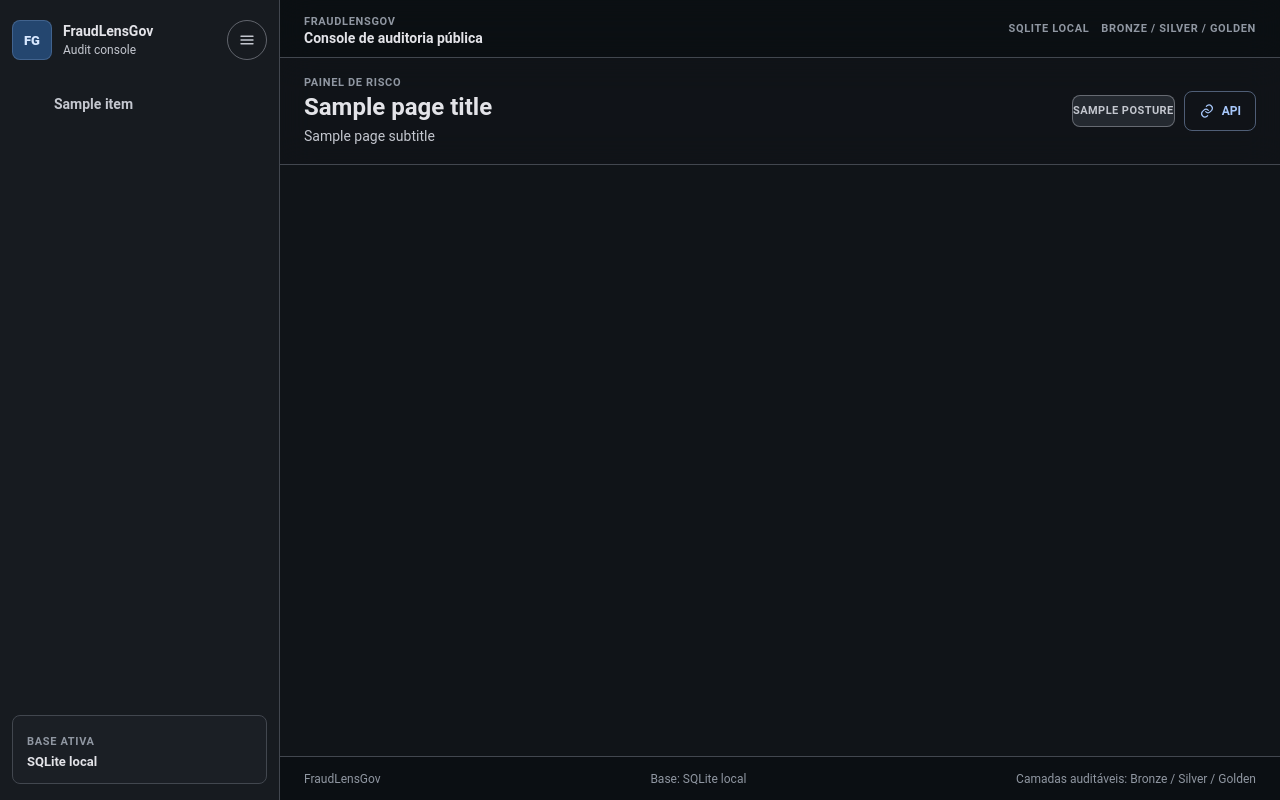
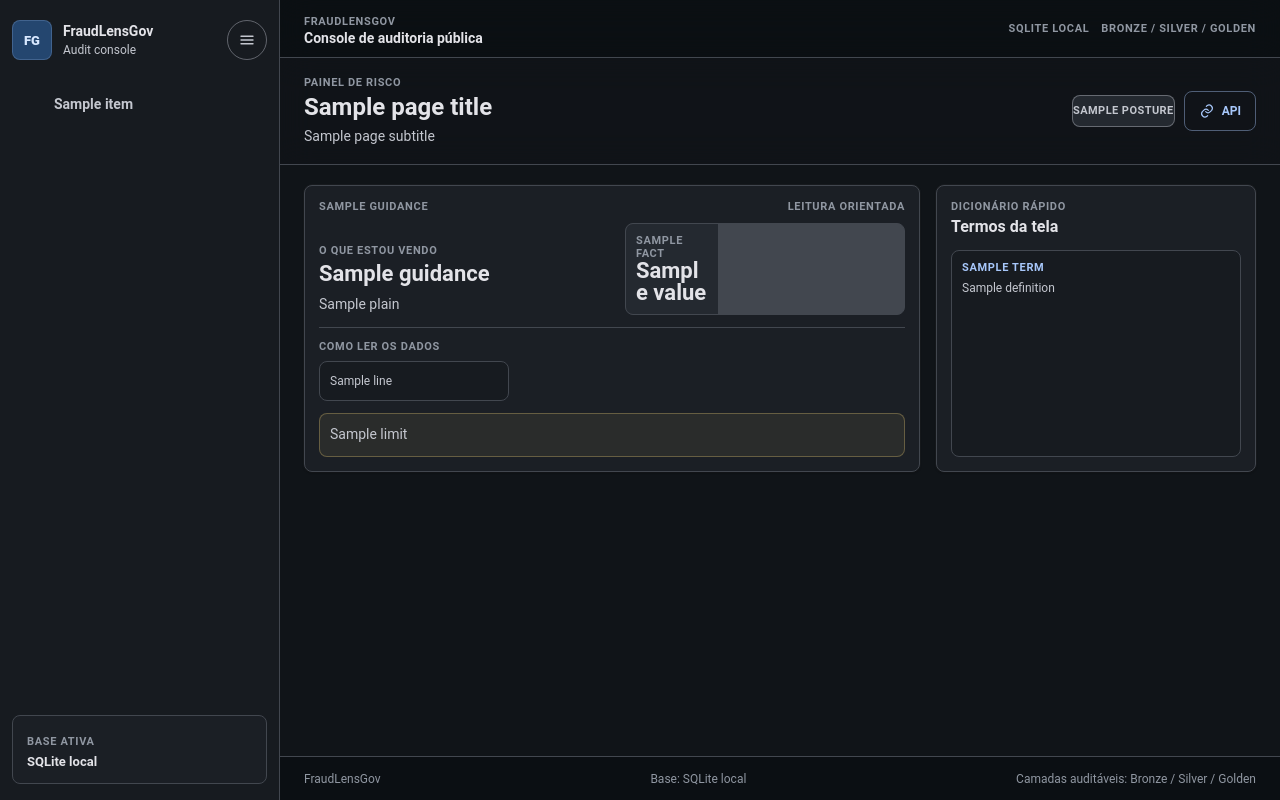
Before and after one commit to viamus/FraudLensGov, a Django app: template audit_ui/templates/audit_ui/dashboard.html in a window 1280 px wide. Run offline with Django 5.2, Linux system fonts and the light colour scheme; the template is opened without the code that fills it: most values are stand-ins (such as "Sample title", 1, 10 or a date in 2020).

Commit message:
Add guided dashboard context

```diff
--- a/audit_ui/static/audit_ui/app.css
+++ b/audit_ui/static/audit_ui/app.css
@@ -527,6 +527,170 @@ svg {
   align-items: start;
 }
 
+.guidance-grid {
+  display: grid;
+  grid-template-columns: minmax(0, 1.18fr) minmax(320px, .52fr);
+  gap: 16px;
+  align-items: stretch;
+}
+
+.guidance-panel,
+.glossary-panel {
+  padding: 14px;
+}
+
+.guidance-kicker {
+  display: flex;
+  align-items: center;
+  justify-content: space-between;
+  gap: 10px;
+  color: var(--soft);
+  font-size: var(--md-sys-type-label-small);
+  font-weight: 760;
+  letter-spacing: .06em;
+  text-transform: uppercase;
+}
+
+.guidance-body {
+  margin-top: 10px;
+  display: grid;
+  grid-template-columns: minmax(0, 1fr) minmax(280px, .58fr);
+  gap: 12px;
+  align-items: end;
+}
+
+.guidance-body h2,
+.glossary-head h2 {
+  margin: 4px 0 0;
+  color: var(--ink);
+  font-size: var(--md-sys-type-title-large);
+  line-height: 1.2;
+}
+
+.guidance-body p:not(.eyebrow),
+.guidance-limit,
+.panel-context,
+.term-list dd {
+  color: var(--muted);
+  font-size: var(--md-sys-type-body-medium);
+  line-height: 1.55;
+}
+
+.guidance-body p:not(.eyebrow) {
+  max-width: 860px;
+  margin: 6px 0 0;
+}
+
+.guidance-facts {
+  display: grid;
+  grid-template-columns: repeat(3, minmax(0, 1fr));
+  gap: 1px;
+  overflow: hidden;
+  border: 1px solid var(--line);
+  border-radius: var(--radius);
+  background: var(--line);
+}
+
+.guidance-facts div {
+  min-height: 66px;
+  padding: 10px;
+  display: grid;
+  align-content: space-between;
+  background: var(--md-sys-color-surface-container-high);
+}
+
+.guidance-facts span,
+.term-list dt {
+  color: var(--soft);
+  font-size: var(--md-sys-type-label-small);
+  font-weight: 760;
+  letter-spacing: .06em;
+  text-transform: uppercase;
+}
+
+.guidance-facts strong {
+  color: var(--ink);
+  font-size: var(--md-sys-type-title-large);
+  line-height: 1;
+  overflow-wrap: anywhere;
+}
+
+.guidance-reading {
+  margin-top: 12px;
+  padding-top: 12px;
+  border-top: 1px solid var(--line);
+}
+
+.guidance-reading ul {
+  margin: 8px 0 0;
+  padding: 0;
+  display: grid;
+  grid-template-columns: repeat(3, minmax(0, 1fr));
+  gap: 8px;
+  list-style: none;
+}
+
+.guidance-reading li {
+  min-height: 0;
+  padding: 10px;
+  display: flex;
+  align-items: flex-start;
+  color: var(--muted);
+  border: 1px solid var(--line);
+  border-radius: var(--radius);
+  background: var(--md-sys-color-surface-container-low);
+  font-size: var(--md-sys-type-body-small);
+  line-height: 1.5;
+}
+
+.guidance-limit {
+  margin: 12px 0 0;
+  padding: 10px;
+  border: 1px solid rgba(230, 200, 117, .32);
+  border-radius: var(--radius);
+  background: rgba(230, 200, 117, .08);
+}
+
+.glossary-panel {
+  display: grid;
+  grid-template-rows: auto 1fr;
+  gap: 14px;
+}
+
+.glossary-head h2 {
+  font-size: var(--md-sys-type-title-medium);
+}
+
+.term-list {
+  margin: 0;
+  display: grid;
+  gap: 8px;
+}
+
+.term-list div {
+  min-height: 0;
+  padding: 10px;
+  border: 1px solid var(--line);
+  border-radius: var(--radius);
+  background: var(--md-sys-color-surface-container-low);
+}
+
+.term-list dt {
+  color: var(--accent);
+}
+
+.term-list dd {
+  margin: 5px 0 0;
+  font-size: var(--md-sys-type-body-small);
+}
+
+.panel-context {
+  margin: 0;
+  padding: 12px 16px;
+  border-bottom: 1px solid var(--line);
+  background: var(--md-sys-color-surface-container);
+}
+
 .metric-grid {
   display: grid;
   grid-template-columns: repeat(6, minmax(0, 1fr));
@@ -1017,6 +1181,13 @@ svg {
   }
 }
 
+@media (max-width: 980px) {
+  .guidance-grid,
+  .guidance-body {
+    grid-template-columns: 1fr;
+  }
+}
+
 @media (max-width: 900px) {
   .app-frame,
   .app-frame.sidebar-collapsed {
@@ -1060,6 +1231,8 @@ svg {
   }
 
   .metric-grid,
+  .guidance-facts,
+  .guidance-reading ul,
   .summary-strip,
   .hero-metrics,
   .facts-grid {
--- a/audit_ui/templates/audit_ui/dashboard.html
+++ b/audit_ui/templates/audit_ui/dashboard.html
@@ -82,6 +82,8 @@
       </header>
 
       <main class="content">
+        {% include "audit_ui/partials/guidance_panel.html" %}
+
         {% if active_page == "overview" %}
           <section class="section">
             <div class="metric-grid" aria-label="Indicadores principais">
--- a/audit_ui/templates/audit_ui/partials/alerts_panel.html
+++ b/audit_ui/templates/audit_ui/partials/alerts_panel.html
@@ -12,6 +12,10 @@
       <a class="button secondary" href="/api/summary"><svg><use href="#i-code"></use></svg><span>API</span></a>
     </div>
   </div>
+  <p class="panel-context">
+    Cada linha é um sinal de risco priorizado para revisão. O alerta mostra o motivo estatístico, o item afetado,
+    o valor envolvido, a força do sinal e a qualidade da descrição usada na comparação.
+  </p>
   <form class="table-controls" method="get" action="{{ current_path }}">
     <input type="hidden" name="alerts_sort" value="{{ alert_table.sort.key }}">
     <input type="hidden" name="alerts_dir" value="{{ alert_table.sort.direction }}">
--- a/audit_ui/templates/audit_ui/partials/categories_panel.html
+++ b/audit_ui/templates/audit_ui/partials/categories_panel.html
@@ -9,6 +9,10 @@
     </div>
     <a class="button secondary" href="{{ category_table.export_url }}"><svg><use href="#i-download"></use></svg><span>CSV</span></a>
   </div>
+  <p class="panel-context">
+    Cada linha é uma categoria candidata para padronizar nomes de itens. Confiança baixa ou pedido de RAG indica
+    que documentos e metadados ainda são necessários antes de comparar preço.
+  </p>
   <div class="summary-strip">
     <div><span>Categorizados</span><strong>{{ category_totals.categorized }}</strong></div>
     <div><span>Confiantes</span><strong>{{ category_totals.confident }}</strong></div>
--- a/audit_ui/templates/audit_ui/partials/clusters_panel.html
+++ b/audit_ui/templates/audit_ui/partials/clusters_panel.html
@@ -9,6 +9,10 @@
     </div>
     <a class="button secondary" href="{{ cluster_table.export_url }}"><svg><use href="#i-download"></use></svg><span>CSV</span></a>
   </div>
+  <p class="panel-context">
+    Cada linha é um grupo de itens comparáveis. A leitura correta depende de descrição, unidade, faixa de preço,
+    UFs envolvidas e quantidade de itens no grupo.
+  </p>
   <form class="table-controls" method="get" action="{{ current_path }}">
     <input type="hidden" name="clusters_sort" value="{{ cluster_table.sort.key }}">
     <input type="hidden" name="clusters_dir" value="{{ cluster_table.sort.direction }}">
--- /dev/null
+++ b/audit_ui/templates/audit_ui/partials/guidance_panel.html
@@ -0,0 +1,47 @@
+<section class="section guidance-grid" aria-labelledby="guidance-title">
+  <article class="panel guidance-panel">
+    <div class="guidance-kicker">
+      <span>{{ guidance.label }}</span>
+      <span>Leitura orientada</span>
+    </div>
+    <div class="guidance-body">
+      <div>
+        <p class="eyebrow">O que estou vendo</p>
+        <h2 id="guidance-title">{{ guidance.question }}</h2>
+        <p>{{ guidance.plain }}</p>
+      </div>
+      <div class="guidance-facts" aria-label="Sinais desta tela">
+        {% for fact in guidance.facts %}
+          <div>
+            <span>{{ fact.label }}</span>
+            <strong>{{ fact.value }}</strong>
+          </div>
+        {% endfor %}
+      </div>
+    </div>
+    <div class="guidance-reading">
+      <p class="eyebrow">Como ler os dados</p>
+      <ul>
+        {% for line in guidance.read %}
+          <li>{{ line }}</li>
+        {% endfor %}
+      </ul>
+    </div>
+    <p class="guidance-limit">{{ guidance.limit }}</p>
+  </article>
+
+  <aside class="panel glossary-panel" aria-label="Dicionário rápido">
+    <div class="glossary-head">
+      <p class="eyebrow">Dicionário rápido</p>
+      <h2>Termos da tela</h2>
+    </div>
+    <dl class="term-list">
+      {% for item in guidance.terms %}
+        <div>
+          <dt>{{ item.term }}</dt>
+          <dd>{{ item.definition }}</dd>
+        </div>
+      {% endfor %}
+    </dl>
+  </aside>
+</section>
--- a/audit_ui/templates/audit_ui/partials/jobs_panel.html
+++ b/audit_ui/templates/audit_ui/partials/jobs_panel.html
@@ -9,6 +9,10 @@
     </div>
     <a class="button secondary" href="{{ job_table.export_url }}"><svg><use href="#i-download"></use></svg><span>CSV</span></a>
   </div>
+  <p class="panel-context">
+    Cada linha é uma etapa assíncrona do processamento. Status, progresso e mensagem mostram onde a fila está
+    sem exigir recálculo completo da base.
+  </p>
   <form class="table-controls" method="get" action="{{ current_path }}">
     <input type="hidden" name="jobs_sort" value="{{ job_table.sort.key }}">
     <input type="hidden" name="jobs_dir" value="{{ job_table.sort.direction }}">
--- a/audit_ui/templates/audit_ui/partials/knn_panel.html
+++ b/audit_ui/templates/audit_ui/partials/knn_panel.html
@@ -12,6 +12,10 @@
       <a class="button secondary" href="/api/knn-review"><svg><use href="#i-code"></use></svg><span>API</span></a>
     </div>
   </div>
+  <p class="panel-context">
+    Cada linha compara um item com seu vizinho mais parecido. Diferença alta pede revisão porque unidade,
+    especificação ou escopo podem explicar variações legítimas.
+  </p>
   <form class="table-controls" method="get" action="{{ current_path }}">
     <input type="hidden" name="knn_sort" value="{{ knn_table.sort.key }}">
     <input type="hidden" name="knn_dir" value="{{ knn_table.sort.direction }}">
--- a/audit_ui/templates/audit_ui/partials/pipeline_panel.html
+++ b/audit_ui/templates/audit_ui/partials/pipeline_panel.html
@@ -9,6 +9,10 @@
     </div>
     <a class="button secondary" href="/api/pipeline"><svg><use href="#i-code"></use></svg><span>API</span></a>
   </div>
+  <p class="panel-context">
+    A trilha mostra a maturidade do dado: Bronze preserva a coleta, Silver normaliza campos e Golden libera ou
+    bloqueia a comparação auditável.
+  </p>
   <div class="summary-strip">
     {% for layer in layers %}
       <div>
--- a/audit_ui/templates/audit_ui/partials/quality_panel.html
+++ b/audit_ui/templates/audit_ui/partials/quality_panel.html
@@ -8,6 +8,10 @@
       </div>
     </div>
   </div>
+  <p class="panel-context">
+    Bloqueios Golden mostram por que um registro ainda não deve entrar em benchmark: descrição genérica,
+    unidade desconhecida, escopo amplo ou falta de especificação.
+  </p>
   <div class="table-scroll">
     <div class="data-table quality-table" role="table" aria-label="Qualidade da base">
       <div class="table-row table-head-row" role="row">
--- a/audit_ui/templates/audit_ui/partials/runs_panel.html
+++ b/audit_ui/templates/audit_ui/partials/runs_panel.html
@@ -9,6 +9,10 @@
     </div>
     <a class="button secondary" href="{{ run_table.export_url }}"><svg><use href="#i-download"></use></svg><span>CSV</span></a>
   </div>
+  <p class="panel-context">
+    Cada linha é uma tentativa de ingestão da fonte pública. Lidos, gravados e status ajudam a separar ausência
+    de dados, falha de parsing e execução parcial.
+  </p>
   <form class="table-controls" method="get" action="{{ current_path }}">
     <input type="hidden" name="runs_sort" value="{{ run_table.sort.key }}">
     <input type="hidden" name="runs_dir" value="{{ run_table.sort.direction }}">
```
Also changed, not shown: audit_ui/views.py (+160 -0 lines), tests/test_django_dashboard.py (+16 -0 lines), README.md.
